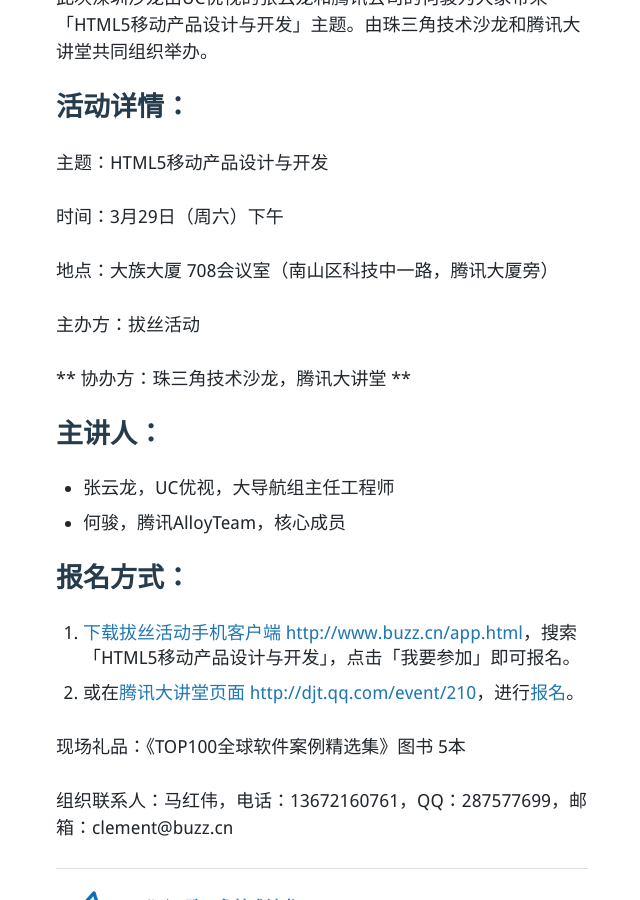
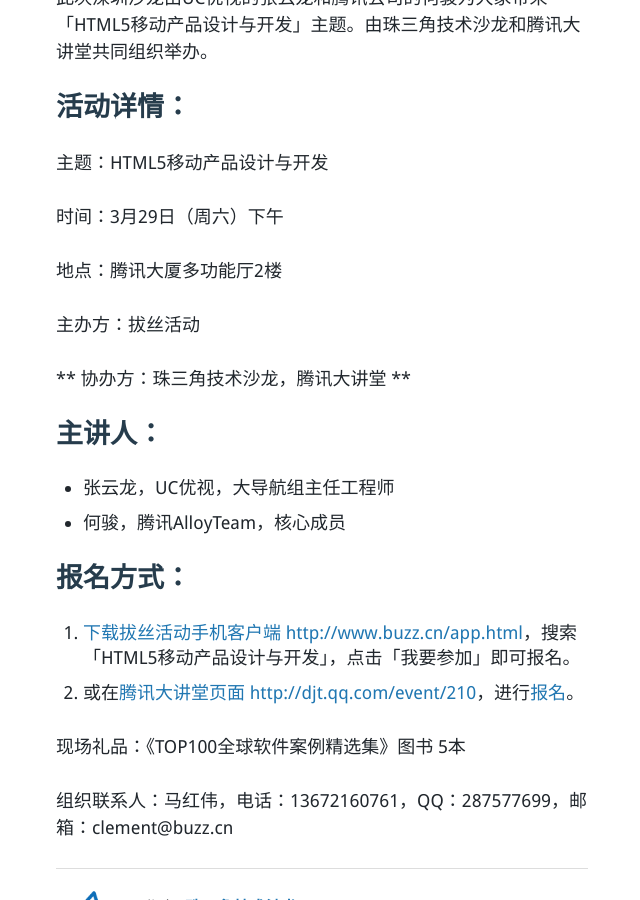
Before and after one commit to techparty-org/techparty-org.github.io, a Jekyll site: the page built from _posts/2014-03-21-techparty-shenzhen-201403.md, in a window 1280 px wide and 900 px high, scrolled down 928 px. Shown: the whole window, without its empty margins (318-958 px from the left). Built offline with Jekyll 4.4.1, drawn with Linux system fonts in a browser that asks for light colours; nearby versions of some CDN libraries; Markdown is read by kramdown in place of the engine named in the settings; comment, search, counter and statistics services are not loaded.

Commit message:
修改沙龙地点

```diff
--- a/_posts/2014-03-21-techparty-shenzhen-201403.md
+++ b/_posts/2014-03-21-techparty-shenzhen-201403.md
@@ -27,7 +27,7 @@
 
 时间：3月29日（周六）下午
 
-地点：大族大厦 708会议室（南山区科技中一路，腾讯大厦旁）
+地点：腾讯大厦多功能厅2楼
 
 主办方：拔丝活动
 
```
